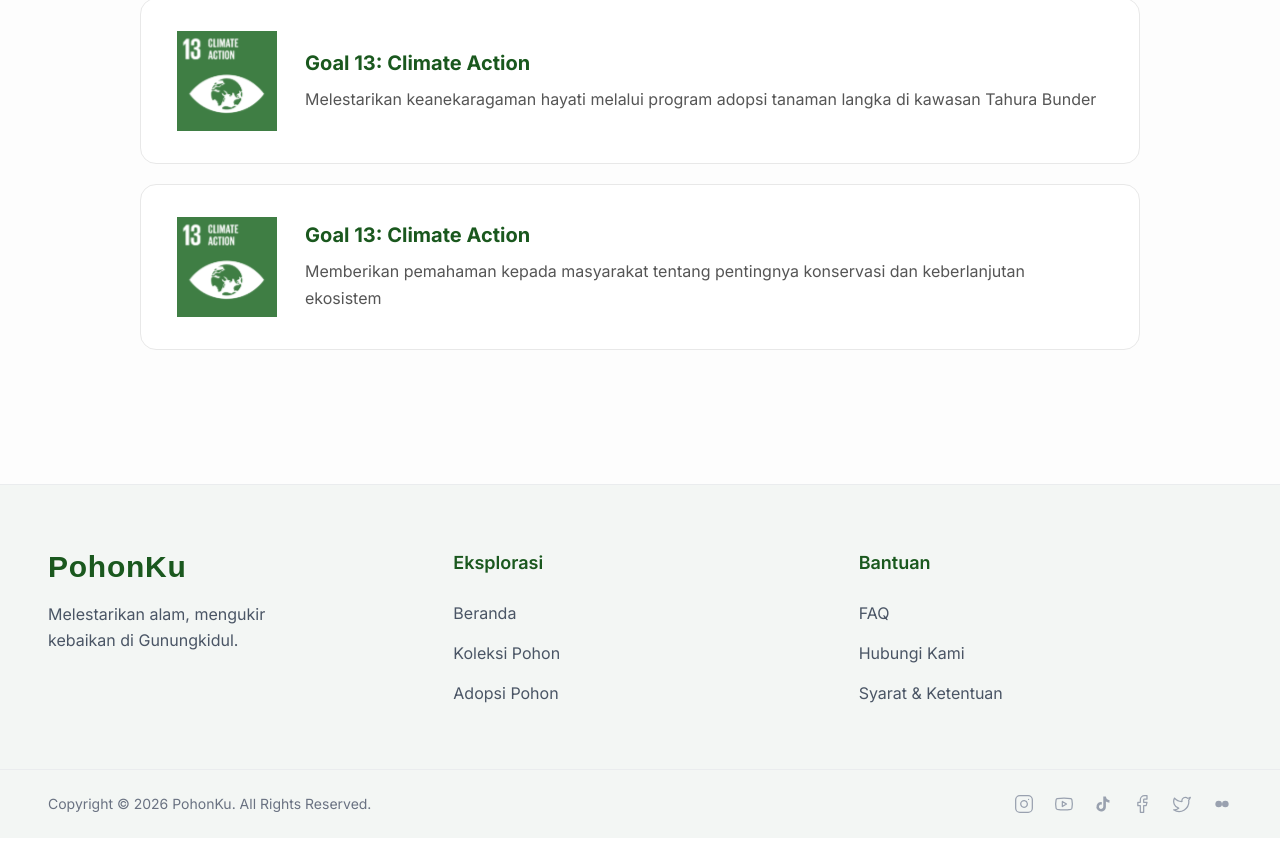
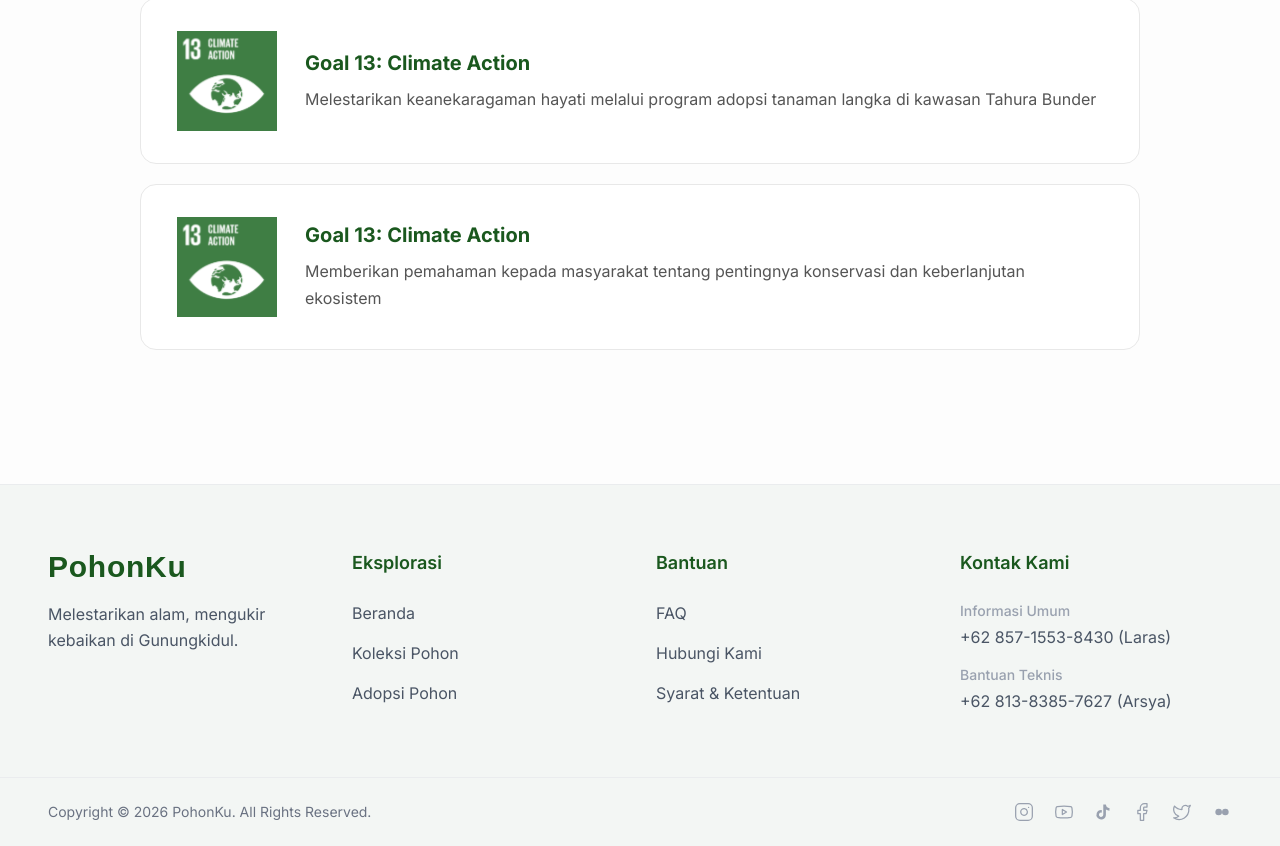
Before and after one commit to PohonKu/Frontend, a Next.js app: page / in a window 1280 px wide. Shown: the part 3301-4147 px from the top of the page. Built offline with nearby package versions, Linux system fonts and the light colour scheme; a web font is replaced by a local one.

Commit message:
feat: add contact person

```diff
--- a/src/components/ContactSection.tsx
+++ b/src/components/ContactSection.tsx
@@ -1,7 +1,7 @@
 'use client';
 
 import React, { useState, FormEvent } from 'react';
-import { MapPin, Mail, Clock } from 'lucide-react';
+import { MapPin, Mail, Clock, Phone } from 'lucide-react';
 import Image from 'next/image';
 import styles from './ContactSection.module.css';
 
@@ -150,6 +150,28 @@ export default function ContactSection() {
               </div>
             </div>
 
+            {/* General Contact (Laras) */}
+            <div className={styles.contactBlock}>
+              <div className={styles.iconContainer}>
+                <Phone width={24} height={24} className={styles.contactIcon} />
+              </div>
+              <div className={styles.contactDetails}>
+                <h3 className={styles.contactLabel}>CP Informasi Umum</h3>
+                <p className={styles.contactText}>+6285715538430 (Laras)</p>
+              </div>
+            </div>
+
+            {/* Technical Contact (Arsya) */}
+            <div className={styles.contactBlock}>
+              <div className={styles.iconContainer}>
+                <Phone width={24} height={24} className={styles.contactIcon} />
+              </div>
+              <div className={styles.contactDetails}>
+                <h3 className={styles.contactLabel}>CP Masalah Teknis</h3>
+                <p className={styles.contactText}>+6281383857627 (Arsya)</p>
+              </div>
+            </div>
+
             {/* Working Hours */}
             <div className={styles.contactBlock}>
               <div className={styles.iconContainer}>
--- a/src/components/home/Footer.tsx
+++ b/src/components/home/Footer.tsx
@@ -53,7 +53,7 @@ export const Footer = () => {
 
       {/* Top Area - Grid Container */}
       <div className="max-w-[1440px] mx-auto px-6 md:px-12 py-16">
-        <div className="grid grid-cols-1 md:grid-cols-3 gap-12 md:gap-8">
+        <div className="grid grid-cols-1 md:grid-cols-4 gap-12 md:gap-8">
 
           {/* Column 1 - Brand */}
           <div className="flex flex-col items-start">
@@ -103,6 +103,27 @@ export const Footer = () => {
             </ul>
           </div>
 
+          {/* Column 4 - Kontak */}
+          <div className="flex flex-col">
+            <h3 className="font-sans font-semibold text-lg text-[#1A581E] mb-6 relative w-max before:absolute before:bottom-[-4px] before:left-0 before:w-1/2 before:h-[2px] before:bg-transparent hover:before:bg-[#1A581E] before:transition-colors before:duration-300">
+              Kontak Kami
+            </h3>
+            <ul className="flex flex-col space-y-4">
+              <li className="font-sans text-gray-600">
+                <span className="block font-medium text-sm text-gray-400 mb-1">Informasi Umum</span>
+                <a href="https://wa.me/6285715538430" target="_blank" rel="noopener noreferrer" className="hover:text-[#1A581E] transition-all duration-300 inline-block transform hover:translate-x-1">
+                  +62 857-1553-8430 (Laras)
+                </a>
+              </li>
+              <li className="font-sans text-gray-600">
+                <span className="block font-medium text-sm text-gray-400 mb-1">Bantuan Teknis</span>
+                <a href="https://wa.me/6281383857627" target="_blank" rel="noopener noreferrer" className="hover:text-[#1A581E] transition-all duration-300 inline-block transform hover:translate-x-1">
+                  +62 813-8385-7627 (Arsya)
+                </a>
+              </li>
+            </ul>
+          </div>
+
         </div>
       </div>
 
```
